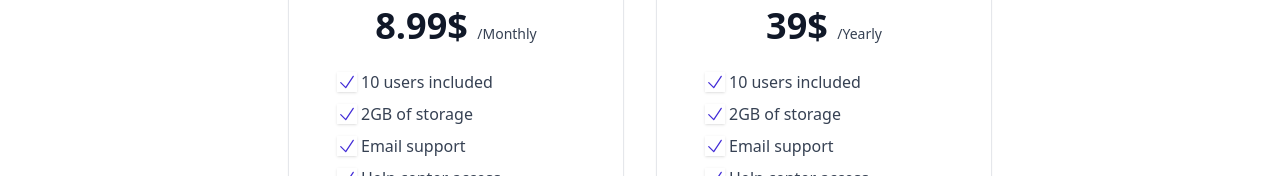
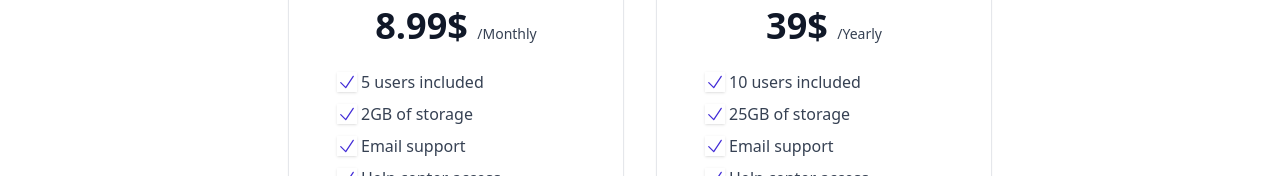
Before and after one commit to HarshTanwar143/NextMock-Ai, a Next.js app: page /upgrade in a window 1280 px wide. Shown: the part 211-387 px from the top of the page. Built offline with nearby package versions, Linux system fonts and the light colour scheme; no server answers.

Commit message:
upgrade commit

```diff
--- a/app/upgrade/Upgrade.jsx
+++ b/app/upgrade/Upgrade.jsx
@@ -42,7 +42,7 @@ const Upgrade = () => {
                       <path strokeLinecap="round" strokeLinejoin="round" d="M4.5 12.75l6 6 9-13.5" />
                     </svg>
 
-                    <span className="text-gray-700"> 10 users included </span>
+                    <span className="text-gray-700"> {item.duration=='Monthly' ? "5 " : "10 "}users included </span>
                   </li>
 
                   <li className="flex items-center gap-1">
@@ -57,7 +57,7 @@ const Upgrade = () => {
                       <path strokeLinecap="round" strokeLinejoin="round" d="M4.5 12.75l6 6 9-13.5" />
                     </svg>
 
-                    <span className="text-gray-700"> 2GB of storage </span>
+                    <span className="text-gray-700"> {item.duration=='Monthly' ? "2" : "25"}GB of storage </span>
                   </li>
 
                   <li className="flex items-center gap-1">
```
